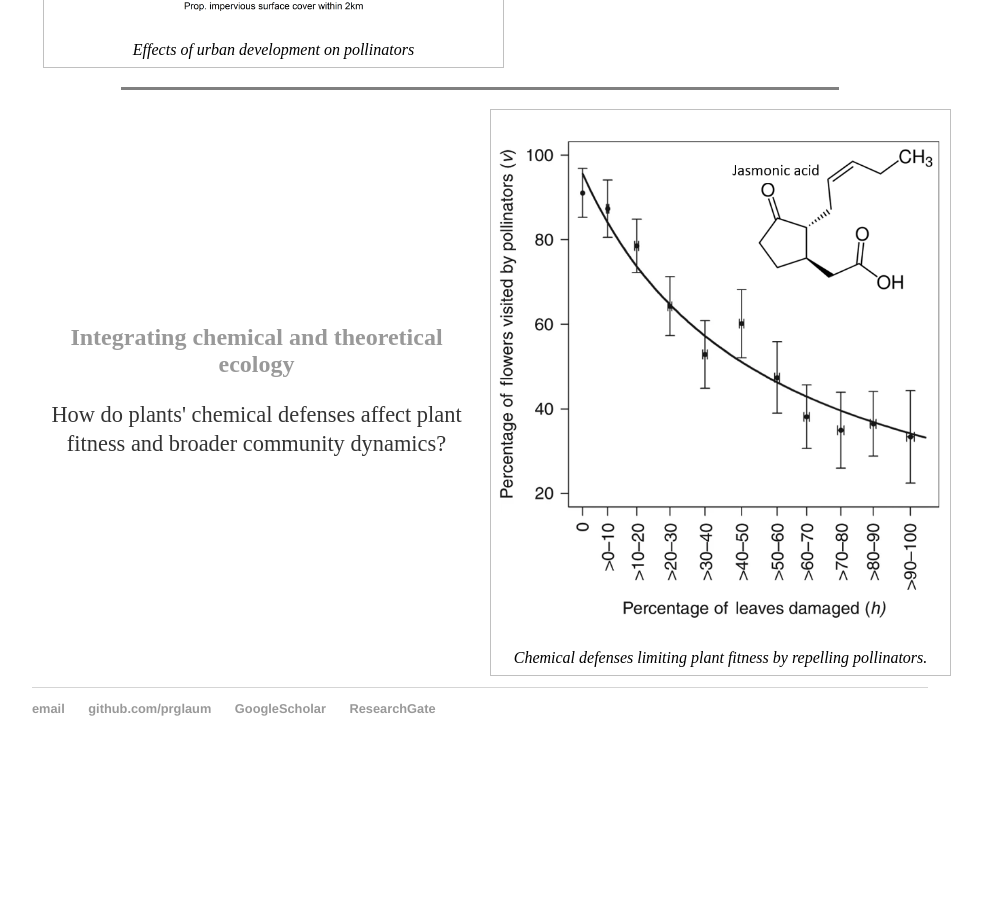
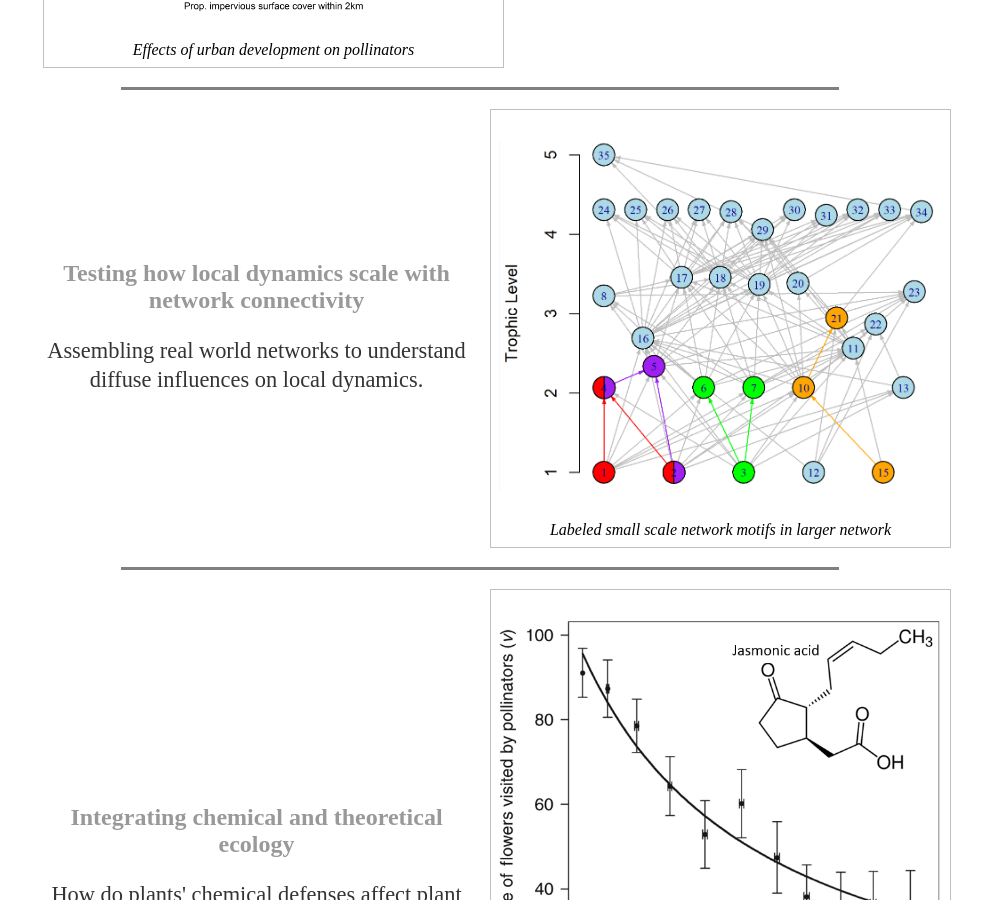
Before and after one commit to prglaum/prglaum.github.io, a Jekyll site: the page built from research/index.html, in a window 1280 px wide and 900 px high, scrolled down 1193 px. Shown: the whole window, without its empty margins (160-1142 px from the left). Built offline with Jekyll 4.4.1, drawn with Linux system fonts in a browser that asks for light colours; before the commit the page ends 1969 px from its top, so only the background shows below that.

Commit message:
Update index.html

```diff
--- a/research/index.html
+++ b/research/index.html
@@ -70,6 +70,27 @@ title: Research Topics
 
 <hr width="80%" align="center" size="3" NOSHADE="noshade">
 
+<!-- Link to dynamic scalability -->
+<div id='container'>
+  <table style="width:100%">
+    <tr>
+	<td style="width:50%">
+		<h2 style="text-align:center;"><a href="https://prglaum.github.io/research/scalability/">Testing how local dynamics scale with network connectivity </a></h2>
+		<p style="text-align:center;">Assembling real world networks to understand diffuse influences on local dynamics. </p>
+	</td>
+	<td>
+		<figure>
+		<p><a href="https://prglaum.github.io/research/scalability/">
+			<img class=scaled src="{{site.url}}/docs/assets/images/LakeMIFoodweb.PNG" alt="timing"></a>
+		<figcaption>Labeled small scale network motifs in larger network</figcaption>
+		</figure>
+	</td>
+    </tr>
+  </table>
+</div>
+
+<hr width="80%" align="center" size="3" NOSHADE="noshade">
+
 <!-- Link to chemical ecology -->
 <div id='container'>
   <table style="width:100%">
```
